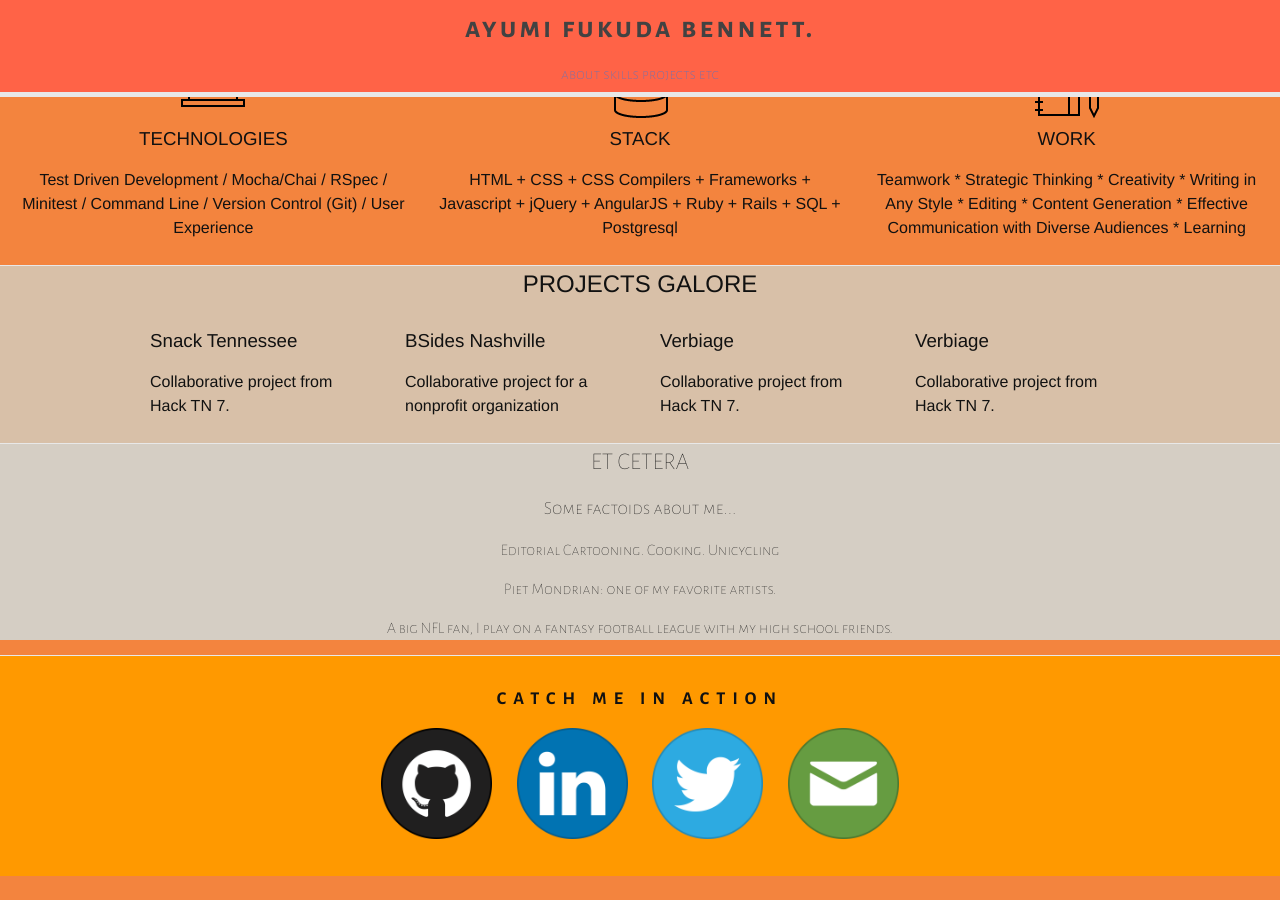
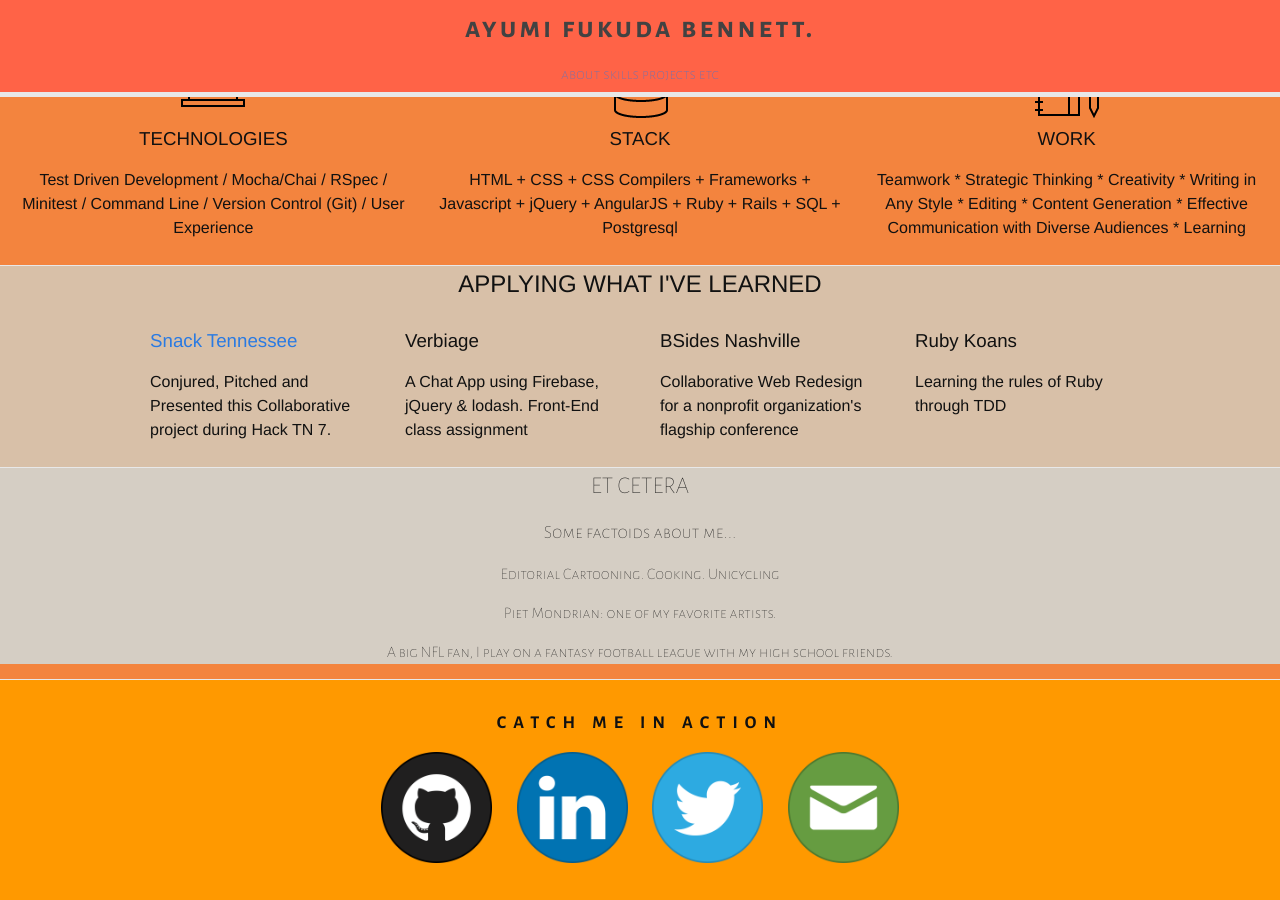
Before and after one commit to ayumi-b/ayumi-b.github.io, a Jekyll site: the page built from index.html, in a window 1280 px wide and 900 px high, scrolled down 1273 px. Built offline with Jekyll 4.4.1, drawn with Linux system fonts in a browser that asks for light colours; before the commit the page ends 2149 px from its top, so only the background shows below that.

Commit message:
connected a project page for one project

```diff
--- a/_includes/projects.html
+++ b/_includes/projects.html
@@ -1,23 +1,23 @@
 <!-- Skills Section -->
 <section class="segments" id="projects">
-<h2>PROJECTS GALORE</h2>
+<h2>APPLYING WHAT I'VE LEARNED</h2>
   <div class="container">
   <div class="row">
       <div class="snack">
-        <h3>Snack Tennessee</h3>
-        <p>Collaborative project from Hack TN 7. </p>
+        <h3><a href="projects/snacktn.html">Snack Tennessee</a></h3>
+        <p>Conjured, Pitched and Presented this Collaborative project during Hack TN 7. </p>
+      </div>
+      <div class="verbiage">
+        <h3>Verbiage</h3>
+        <p>A Chat App using Firebase, jQuery & lodash. Front-End class assignment</p>
       </div>
       <div class="bsides">
         <h3>BSides Nashville</h3>
-        <p>Collaborative project for a nonprofit organization</p>
-      </div>
-      <div class="verbiage">
-        <h3>Verbiage</h3>
-        <p>Collaborative project from Hack TN 7. </p>
+        <p>Collaborative Web Redesign for a nonprofit organization's flagship conference</p>
       </div>
       <div class="capstone">
-        <h3>Verbiage</h3>
-        <p>Collaborative project from Hack TN 7. </p>
+        <h3>Ruby Koans</h3>
+        <p>Learning the rules of Ruby through TDD</p>
       </div>
   </div>
   </div>
```
Also changed, not shown: projects/snacktn.html (added, +19 -0 lines), projects/bsides.html (added), projects/verbiage.html (added).
